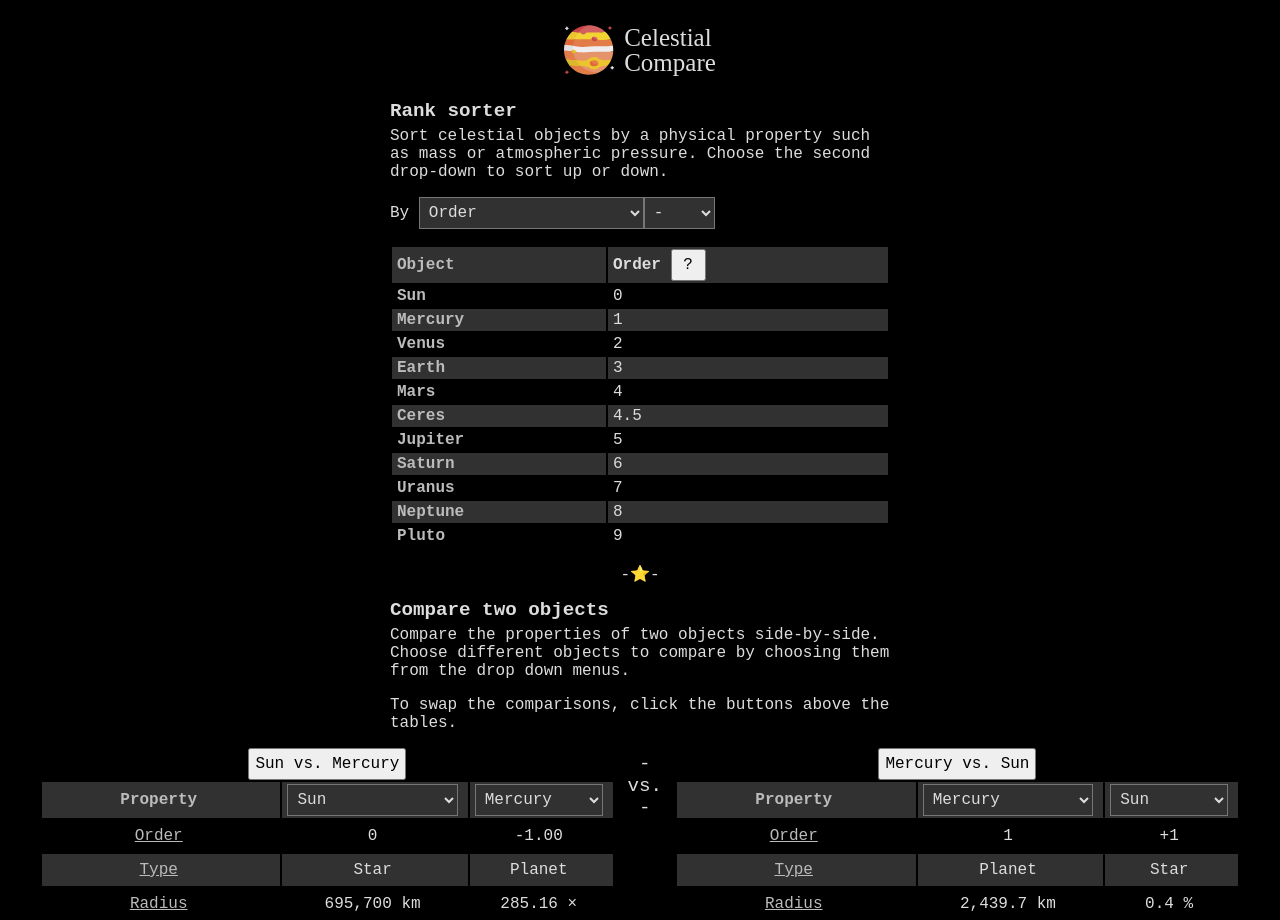
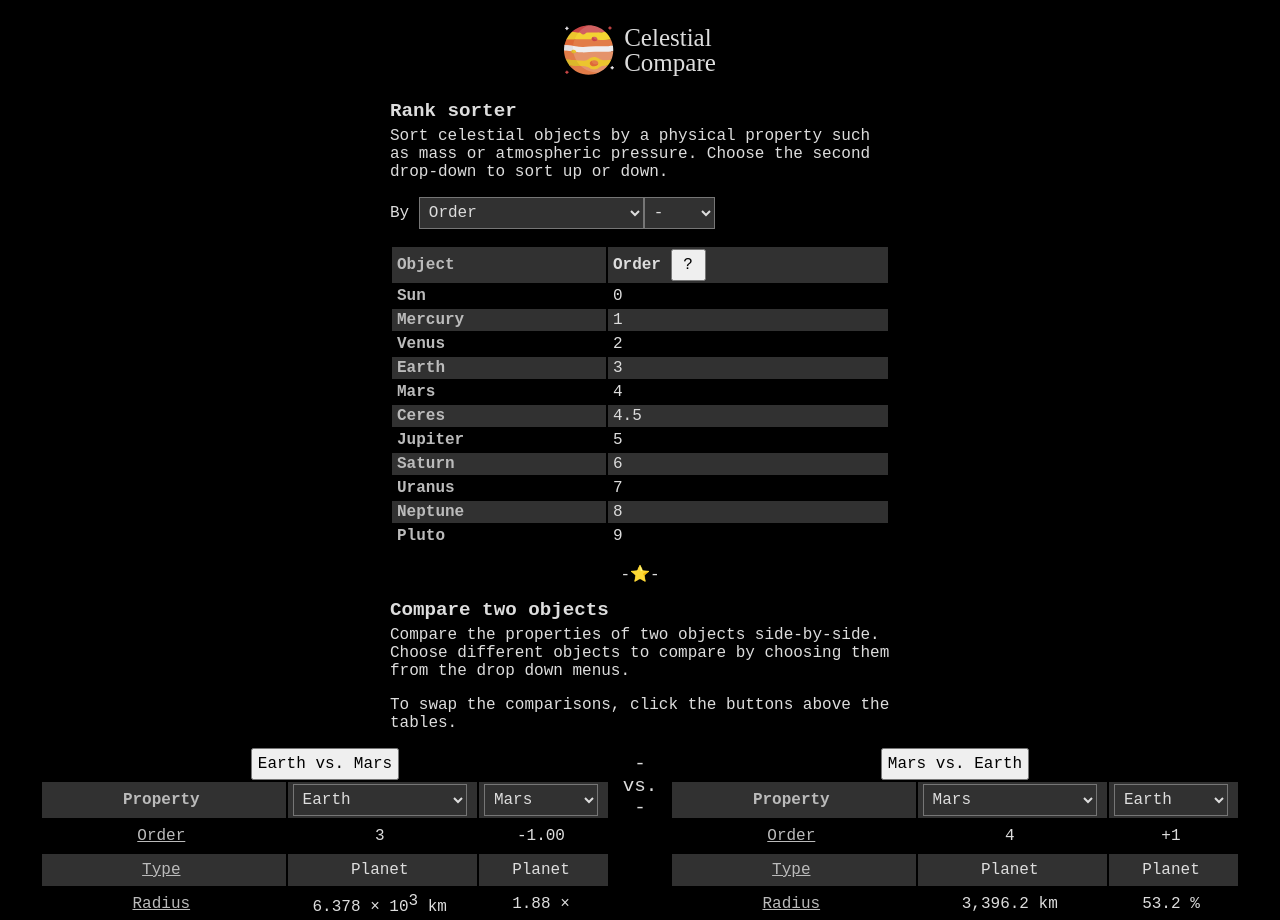
Before and after one commit to sirkoik/Celestial-Compare, a React (Create React App) app: page / in a window 1280 px wide. Shown: the top 920 px of the page. Built offline with nearby package versions, Linux system fonts and the light colour scheme.

Commit message:
Added ThreedCompare

```diff
--- a/src/Components/SidebySideCompare/SideBySideCompare.js
+++ b/src/Components/SidebySideCompare/SideBySideCompare.js
@@ -5,8 +5,8 @@ import CompareSide from "./CompareSide/CompareSide";
 
 const SideBySideCompare = () => {
   const objCtx = useContext(ObjectContext);
-  const [id1, setId1] = useState(0);
-  const [id2, setId2] = useState(1);
+  const [id1, setId1] = useState(3);
+  const [id2, setId2] = useState(4);
 
   const obj1 = objCtx.getObj(id1);
   const obj2 = objCtx.getObj(id2);
```
Also changed, not shown: src/Components/ThreedCompare/ThreedCompare.js (added).
